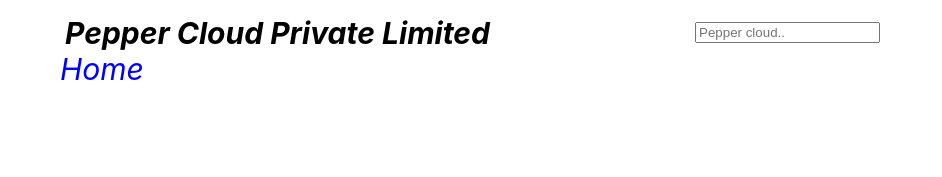
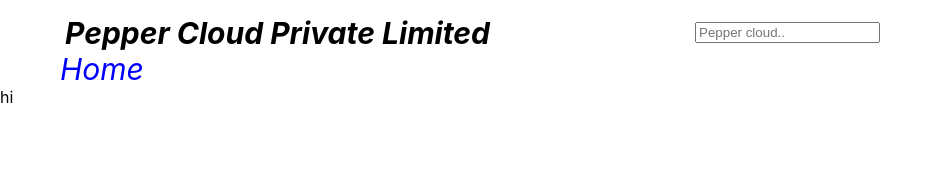
Before and after one commit to SRILAKSHMI576/Pepper_Cloud_Assignment, a React (Create React App) app: page / in a window 1280 px wide. Shown: the top 177 px of the page, without its empty margins (0-942 px from the left). Built offline with nearby package versions, Linux system fonts and the light colour scheme.

Commit message:
Create a PageBlocks component and import it in Header

```diff
--- a/src/Header/Header.js
+++ b/src/Header/Header.js
@@ -1,5 +1,6 @@
 import React from "react";
 import "./style.css";
+import PageBlocks from "../PageBlocks/PageBlocks";
 
 function Header() {
   return (
@@ -11,6 +12,7 @@ function Header() {
       <a href="https://medium.com" className="home">
         Home
       </a>
+      <PageBlocks />
     </div>
   );
 }
--- /dev/null
+++ b/src/PageBlocks/PageBlocks.js
@@ -0,0 +1,7 @@
+import React from "react";
+
+function PageBlocks() {
+  return <div>hi</div>;
+}
+
+export default PageBlocks;
```
